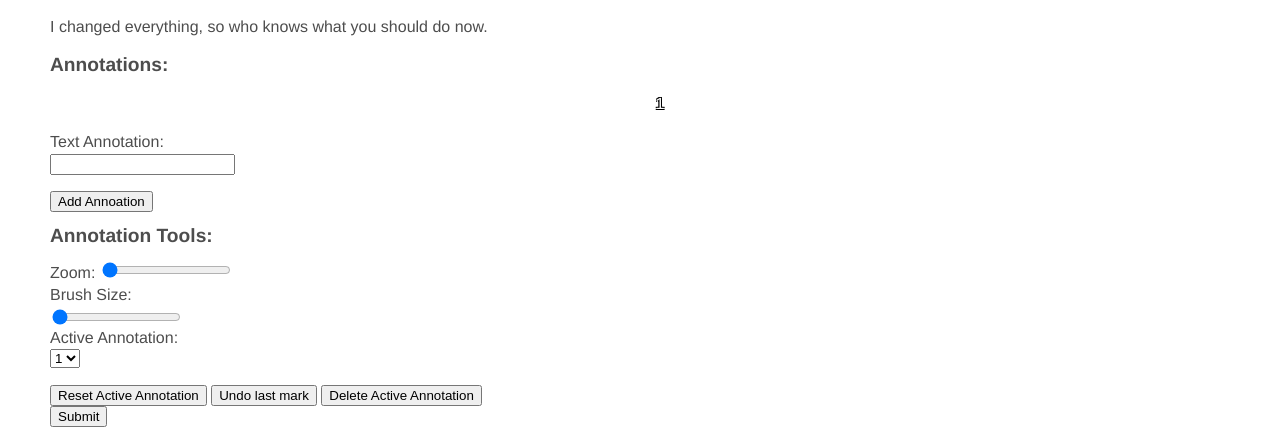
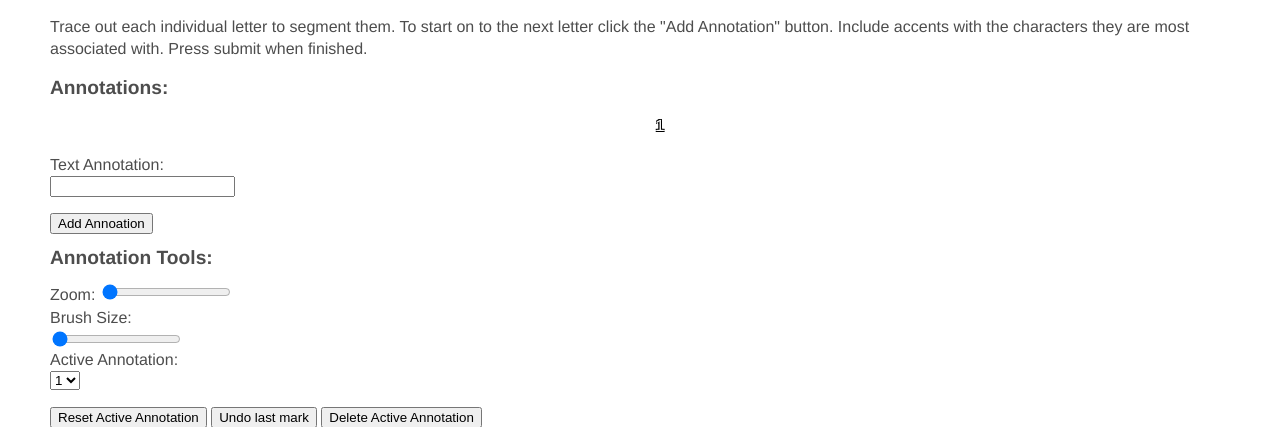
Before and after one commit to tim-inzitari/Psychometric-Annotator, a web app: page /characterSelector.html in a window 1280 px wide. Shown: the part 38-465 px from the top of the page. Run offline with its HTML, style and script files only (its server is not run), Linux system fonts and the light colour scheme; data that the repository does not hold is empty; some libraries are stand-ins or nearby versions.

Commit message:
Made it so it won't send annotations with no marks to the server.

```diff
--- a/src/main/webapp/characterSelector.html
+++ b/src/main/webapp/characterSelector.html
@@ -16,7 +16,7 @@
 <div id = "URNtext"></div>
 
 <div id = "instructions">
-    <p>I changed everything, so who knows what you should do now.</p>
+    <p>Trace out each individual letter to segment them.  To start on to the next letter click the "Add Annotation" button. Include accents with the characters they are most associated with. Press submit when finished.</p>
 </div>
 
 <div id="image_sidebar" class="app_sidebarDiv">
--- a/src/main/webapp/js/CharacterSelector.js
+++ b/src/main/webapp/js/CharacterSelector.js
@@ -201,9 +201,9 @@ function changeAnnotation(target){
 
 function highlightAnno(anno){
     var target = parseInt(anno.id);
-    $('#'+target).css('background-color','RebeccaPurple');
+    $('#'+target).css('background-color','black');
     annotationList[target].group.forEachObject(function(path) {
-        path.stroke = 'RebeccaPurple' ;
+        path.stroke = 'black' ;
     });
     rerenderThatActuallyWorks();
 }
@@ -280,12 +280,16 @@ $("#submitButton").click(function() {
     var outArray = [];
     var xArray = [];
     var yArray = [];
-    for(var x = 0; x < annotationList.length; x++){
-        //console.log(annotationList[x].group.toDataURL());
-        var temp = getRelativeCooridnates(annotationList[x].group);
-        xArray[x] = temp[0];
-        yArray[x] = temp[1];
-        outArray.push(generateURN(annotationList[x].group));
+    for(var x = 0; x < annotationList.length; x++) {
+        if (annotationList[x].group.getObjects().length > 0) {
+            var temp = getRelativeCooridnates(annotationList[x].group);
+            xArray[x] = temp[0];
+            yArray[x] = temp[1];
+            outArray.push(generateURN(annotationList[x].group));
+        }else{
+            annotationList.splice(x, 1);
+            x--;
+        }
     }
     console.log(JSON.stringify(outArray))
     submitPost(0,outArray,xArray,yArray);
@@ -311,7 +315,7 @@ function submitPost(x,outArray,xArray,yArray){
         $.post("URNServlet",{
             askResponse: "img",
             urn:imgUrn,
-            id:x,
+            id:x+1,
             x:xArray[x],
             y:yArray[x],
             data:imgRet
```
